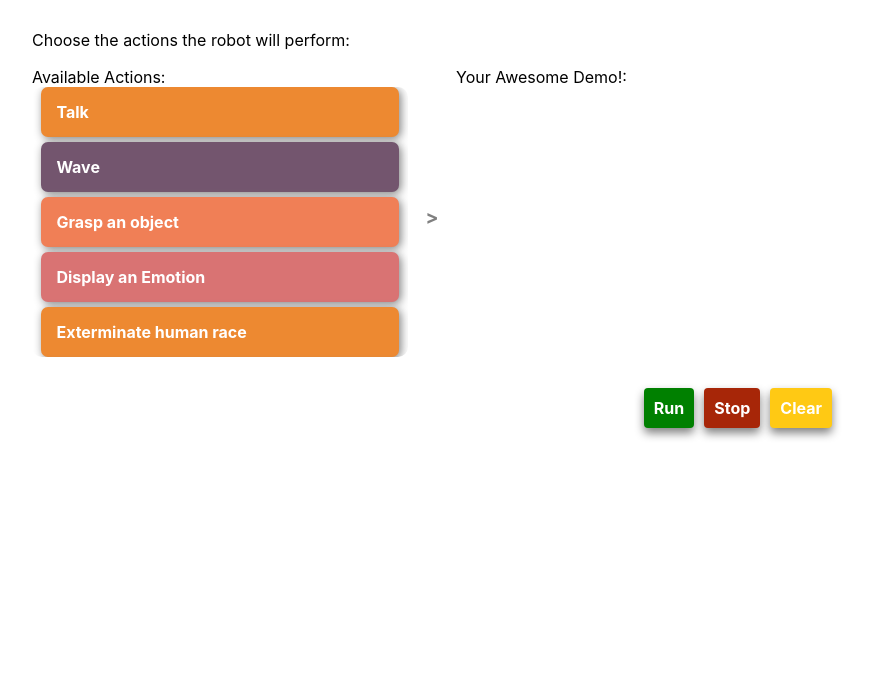
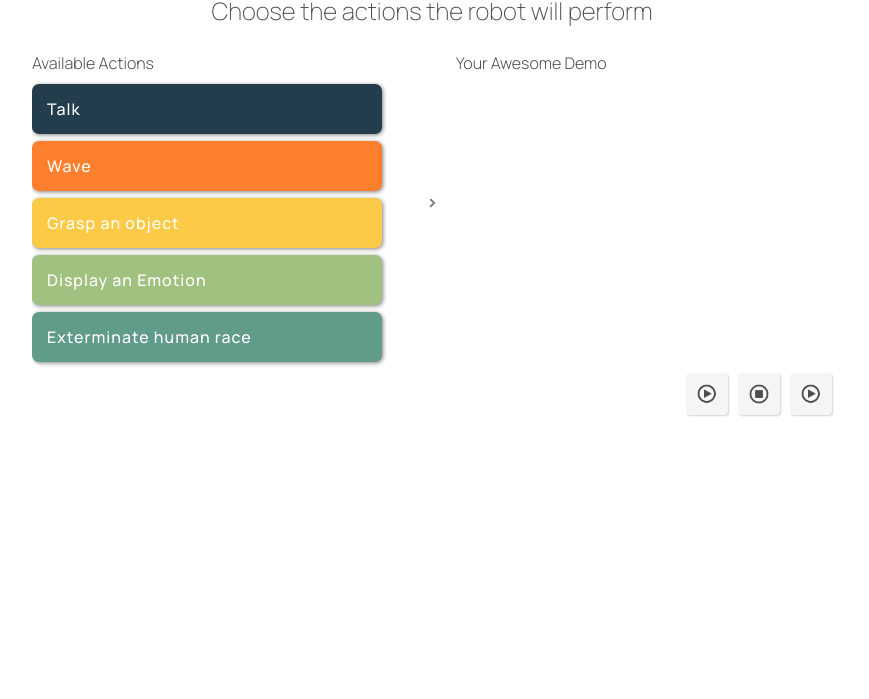
Before and after one commit to icub-tech-iit/appsAway, an Electron app: page demos/funnyThingsApp/src/index.html in a window 1280 px wide. Shown: the part 101-800 px from the top of the page, without its empty margins (208-1077 px from the left). Drawn offline with Linux system fonts and the light colour scheme; a web font is replaced by a local one.

Commit message:
Added some style (fonts/icons)

```diff
--- a/demos/funnyThingsApp/src/constants.js
+++ b/demos/funnyThingsApp/src/constants.js
@@ -59,4 +59,4 @@ var OPTIONS = {
     ]
 }
 
-var ACTIONCOLORS = ["ed8931","73556e","f07f56","d97373"]
+var ACTIONCOLORS = ["233d4d","fe7f2d","fcca46","a1c181","619b8a"]
--- a/demos/funnyThingsApp/src/index.html
+++ b/demos/funnyThingsApp/src/index.html
@@ -11,24 +11,30 @@
   </head>
   <body>
     <h1>Funny Things Demo</h1>
-    <p>Choose the actions the robot will perform:</p>
+    <h3>Choose the actions the robot will perform</h3>
     <div class="panels-container">
       <div class="panel-container">
-        <span>Available Actions:</span>
-        <div class="right-panel panel"></div>
+        <span>Available Actions</span>
+        <div class="left-panel panel"></div>
       </div>
       <div class="arrow-container">
         <span>></span>
       </div>
       <div class="panel-container">
-        <span>Your Awesome Demo!:</span>
-        <div class="left-panel panel"></div>
+        <span>Your Awesome Demo</span>
+        <div class="right-panel panel"></div>
       </div>
     </div>
     <div class="buttons-container">
-      <button onclick="runDemo()">Run</button>
-      <button class="danger" onclick="stopDemo()">Stop</button>
-      <button class="warning" onclick="clearAll()">Clear</button>
+      <button class="run" onclick="runDemo()">
+        <img src="assets/run.png"/>
+      </button>
+      <button class="stop" onclick="stopDemo()">
+        <img src="assets/stop.png"/>
+      </button>
+      <button class="clear" onclick="clearAll()">
+        <img src="assets/run.png"/>
+      </button>
     </div>
   </body>
 </html>
--- a/demos/funnyThingsApp/src/main.js
+++ b/demos/funnyThingsApp/src/main.js
@@ -6,8 +6,8 @@ const url = require('url');
 function createWindow(){
     //Create browser window
     const mainWindow = new BrowserWindow({
-        width: 800,
-        height: 600,
+        width: 1000,
+        height: 650,
         webPreferences: {
             nodeIntegration: true,
             contextIsolation: false,
--- a/demos/funnyThingsApp/src/renderer.js
+++ b/demos/funnyThingsApp/src/renderer.js
@@ -78,8 +78,8 @@ Object.keys(ACTIONS).map((actionsKey) => {
     }
 }) // actionBlockParameters = { TALK = {text: "Talk", color: "purple"}, [...] }
 
-const allActivitesPanel = document.querySelector(".right-panel");
-const myActivitesPanel = document.querySelector(".left-panel");
+const allActivitesPanel = document.querySelector(".left-panel");
+const myActivitesPanel = document.querySelector(".right-panel");
 
 for (let action in actionBlockParameters) {
     let actionDiv = createActionDiv(actionBlockParameters[action].text, actionBlockParameters[action].color);
@@ -126,6 +126,8 @@ const expandOrCloseOptions = (event, activity) => {
         let optionsTemplate = OPTIONS[activity]
         let specificOptions = activitiesToPerform[activityIndex].options
         optionsDiv.style.minHeight = `${30* specificOptions.length}px`
+        actionDiv.style.minHeight = `${50 + 30* specificOptions.length}px`
+
         optionsTemplate.forEach((optionTemplate, index) => {
             let optionItem = specificOptions[index]
 
@@ -182,6 +184,7 @@ const expandOrCloseOptions = (event, activity) => {
         let optionsDiv = actionDiv.querySelector(".act-options")
         optionsDiv.innerHTML = ''
         optionsDiv.style.minHeight = 'fit-content'
+        actionDiv.style.minHeight = '50px';
     }
     event.target.shouldExpand = !event.target.shouldExpand
 }
--- a/demos/funnyThingsApp/src/style.css
+++ b/demos/funnyThingsApp/src/style.css
@@ -1,11 +1,48 @@
+@import url('https://fonts.googleapis.com/css2?family=Shadows+Into+Light+Two&display=swap');
+@import url('https://fonts.googleapis.com/css2?family=Manrope:wght@200;300;400;500;600;700;800&display=swap');
+
+h1,
+h2,
+h3,
+h4,
+h5,
+h6 {
+  text-align: center;
+}
+h1 {
+  font-size: 3rem;
+  font-family: 'Shadows Into Light Two', cursive;
+  margin: 0;
+}
+h2 {
+  font-size: 2rem;
+}
+h3 {
+  font-size: 1.5rem;
+  font-family: 'Manrope', sans-serif;
+  font-weight: 200;
+  margin: 0.25em 0 1em 0;
+}
+h4 {
+  font-size: 1.5rem;
+}
+h5 {
+  font-size: 1.25rem;
+}
+h6 {
+  font-size: 1.15rem;
+}
+
 body {
-	font-family: -apple-system, BlinkMacSystemFont, "Segoe UI", Roboto, Helvetica, Arial, sans-serif;
+	font-family: 'Manrope', sans-serif;
+	font-weight: 300;
 	margin: auto;
 	max-width: 50rem;
 	padding: 2rem;
 	display: flex;
 	flex-direction: column;
-	gap: 1px
+	gap: 1px;
+	color: #4d4d4d;
   }
 
   .panels-container {
@@ -36,13 +73,14 @@ body {
 
   .panel {
 	width: 100%;
-	height: 90%;
+	height: 91%;
 	border-radius: 10px;
 	overflow: auto;
 	display: flex;
 	flex-direction: column;
-	align-items: center;
-	gap: 5px;
+	align-items: left;
+	gap: 7px;
+	padding: 10px 0;
   }
 
 
@@ -55,12 +93,12 @@ body {
 	color: white;
 	border-radius: 7px;
 	position: relative;
-	width: 95%;
-	box-shadow: 2px 2px 10px gray;
+	width: 350px;
+	box-shadow: 1px 1px 4px gray;
   }
 
-  .right-panel > .panel-item:hover::after {
-	background-color: rgba(255,255,255,0.8);
+  .left-panel > .panel-item:hover::after {
+	background-color: rgba(255,255,255,0.6);
 	position: absolute;
 	top: 0;
 	left: 0;
@@ -70,10 +108,10 @@ body {
 	display: flex;
 	justify-content: center;
 	align-items: center;
-	font-weight: bold;
 	cursor: pointer;
 	content: "Add Activity";
-	color: darkgreen;
+	color: #4d4d4d;
+	font-weight: 500;
   }
 
   img.icon {
@@ -122,7 +160,8 @@ body {
 
   .panel-item > * {
 	margin-left: 15px;
-	font-weight: bold;
+	font-weight: 500;
+    letter-spacing: 1px;
   }
 
   .panel-item > span {
@@ -131,16 +170,41 @@ body {
 	  align-items: center;
   }
 
+  .act-options > div {
+	display: flex;
+    align-items: center;
+    width: 100%;
+    margin: 0 0 7px 0;
+  }
+
+  .act-options > div > span {
+	  font-weight: 300;
+	  margin-right: 7px;
+  }
+  .act-options > div > input {
+	height: 20px;
+  }
+
+ .act-options > div > input[type=text] {
+    width: 77%;
+    border-radius: 4px;
+    border: none;
+ }
+
   button {
 	all: unset;
-	background-color: green;
-	color: white;
-	font-weight: bold;
+	background-color: whitesmoke;
 	padding: 10px;
 	border-radius: 4px;
-	box-shadow: 0px 5px 10px gray;
-	transition: background-color 0.3s ease;
-	width: fit-content;
+	box-shadow: 1px 1px 2px lightgray;
+	border: 1px solid whitesmoke;
+	transition: box-shadow 0.3s ease;
+	width: 20px;
+	height: 20px;
+	display: flex;
+	justify-content: center;
+	align-items: center;
+
   }
 
   .buttons-container {
@@ -152,23 +216,12 @@ body {
 	  gap: 10px;
   }
 
+
+  button > img {
+	height: 20px;
+	width: 20px;
+  }
   button:hover {
-	background-color: #0c0;
+	border: 1px solid lightgray;
 	cursor: pointer;
   }
-
-  button.danger {
-	  background-color: #a72608;
-  }
-
-  button.danger:hover {
-	  background-color: #f54e29;
-  }
-
-  button.warning {
-	background-color: #ffc914;
-  }
-
-  button.warning:hover {
-	background-color: #ffe285;
-  }
```
Also changed, not shown: demos/funnyThingsApp/src/assets/run.png (added), demos/funnyThingsApp/src/assets/stop.png (added).
